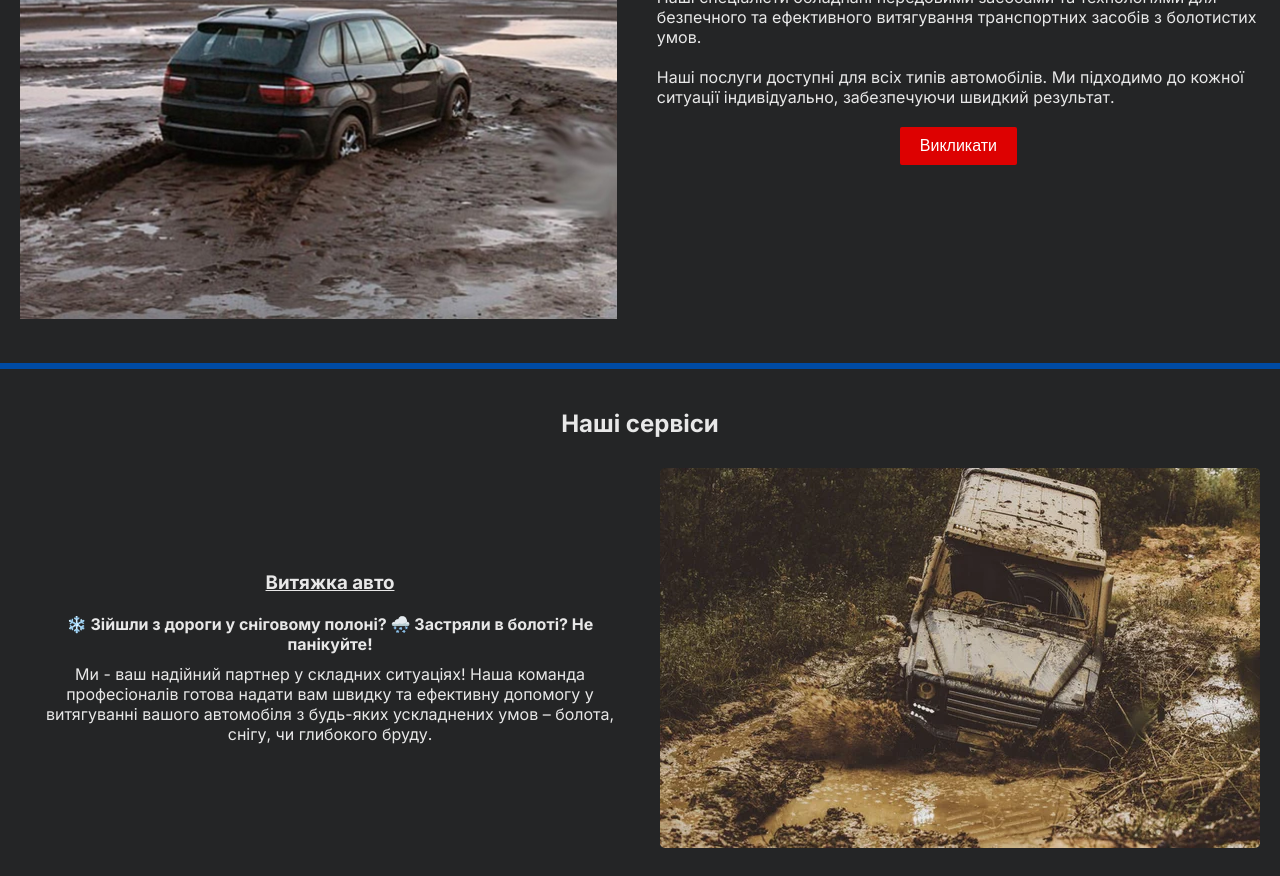
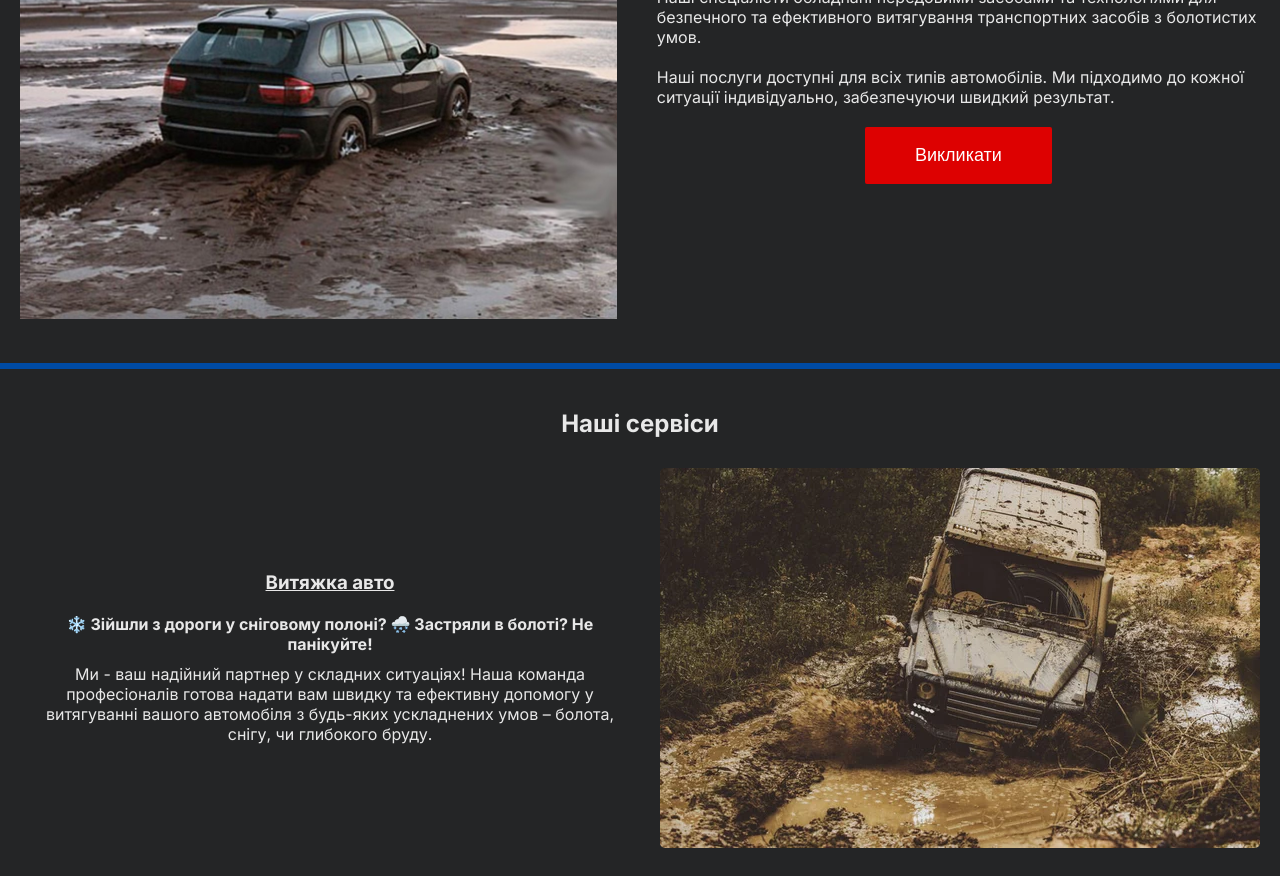
Before and after one commit to AndreyKapus/off-road-assistance, a Next.js app: page / in a window 1280 px wide. Shown: the part 800-1676 px from the top of the page. Built offline with nearby package versions, Linux system fonts and the light colour scheme.

Commit message:
call btn

```diff
--- a/app/styles/about.module.css
+++ b/app/styles/about.module.css
@@ -22,14 +22,15 @@
 }
 
 .aboutCallBtn {
-  padding: 10px 20px;
+  padding: 18px 50px;
   display: block;
   margin: 0 auto;
   background-color: var(--red);
   color: var(--white);
   border: none;
   border-radius: 2px;
-  font-size: 16px;
+  font-size: 18px;
+  cursor: pointer;
 }
 
 @media screen and (min-width: 768px) {
```
